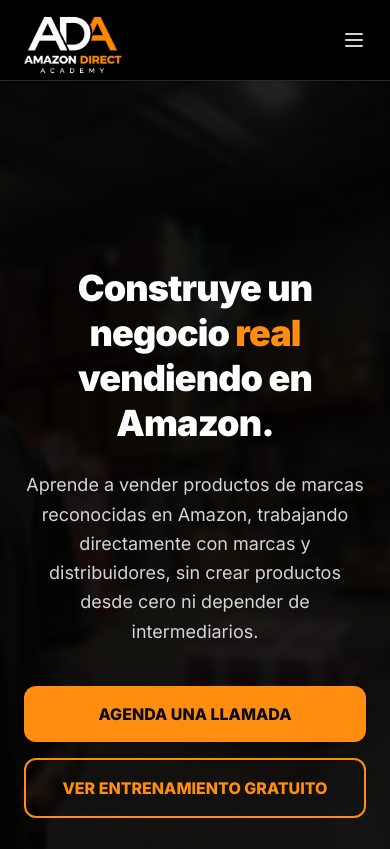
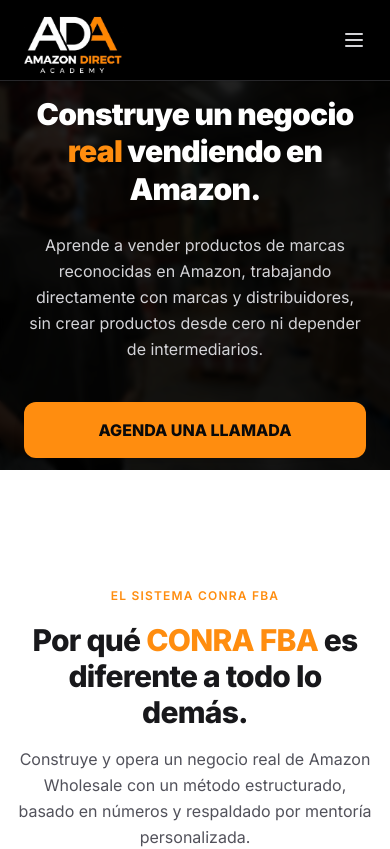
Before and after one commit to leonboterofelipe-design/conraLanding, a Next.js app in the folder conra-fba-website/: page / in a window 390 px wide. Shown: the top 849 px of the page. Built offline with nearby package versions, Linux system fonts and the light colour scheme.

Commit message:
bannerMD

```diff
--- a/conra-fba-website/components/sections/HeroVSL.js
+++ b/conra-fba-website/components/sections/HeroVSL.js
@@ -3,9 +3,9 @@
 
 export default function HeroVSL() {
   return (
-    <section className="relative min-h-screen flex items-center justify-center text-white overflow-hidden pt-20">
+    <section className="relative aspect-square md:min-h-screen flex items-center justify-center text-white overflow-hidden pt-20">
 
-      {/* Imagen de fondo Full Screen con efecto de crecimiento (Grow) y cobertura total */}
+      {/* Imagen de fondo con cobertura total */}
       <div className="absolute inset-0 z-0 overflow-hidden">
         <Image
           src="/assets/banner.jpg"
@@ -14,16 +14,16 @@
           priority
           className="object-cover object-center scale-105 animate-pulse duration-[10000ms]"
         />
-        {/* Capa de opacidad oscura (overlay) para asegurar que el texto sea perfectamente legible */}
+        {/* Capa de opacidad oscura (overlay) */}
         <div className="absolute inset-0 bg-black/75 backdrop-blur-[2px]" />
       </div>
 
       {/* Contenido principal del Hero */}
       <div className="max-w-5xl mx-auto text-center relative z-10 px-6 py-20">
-        <h1 className="text-4xl md:text-6xl font-black mb-6 leading-tight tracking-tight">
+        <h1 className="text-3xl sm:text-4xl md:text-6xl font-black mb-6 leading-tight tracking-tight">
           Construye un negocio <span className="text-[#FF8D0F]">real</span> vendiendo en Amazon.
         </h1>
-        <p className="text-lg md:text-xl mb-10 text-zinc-300 max-w-3xl mx-auto leading-relaxed font-normal">
+        <p className="text-base sm:text-lg md:text-xl mb-10 text-zinc-300 max-w-3xl mx-auto leading-relaxed font-normal">
           Aprende a vender productos de marcas reconocidas en Amazon, trabajando
           directamente con marcas y distribuidores, sin crear productos desde
           cero ni depender de intermediarios.
```
